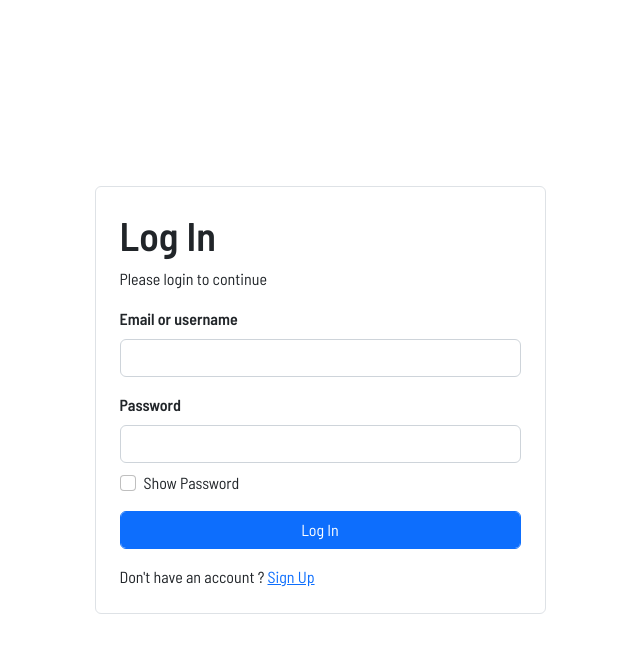
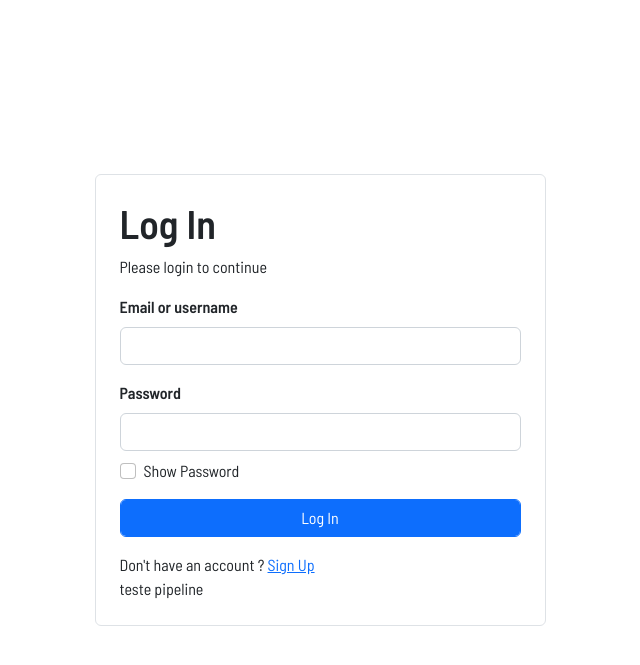
Before and after one commit to ldv-digital/certificate, a PHP site: page /login in a window 1280 px wide. Shown: the top 665 px of the page, without its empty margins (320-960 px from the left). Run offline with PHP 8.4, Linux system fonts and the light colour scheme; a stand-in replaces the project's code that opens the database connection.

Commit message:
teste pipeline

```diff
--- a/login/index.php
+++ b/login/index.php
@@ -134,7 +134,7 @@ if ($_SERVER["REQUEST_METHOD"] == "POST") {
               <input type="submit" class="btn btn-primary form-control" name="submit" value="Log In">
             </div>
             <p class="mb-0">Don't have an account ? <a href="../register">Sign Up</a></p>
-
+            teste pipeline
           </form>
           <!-- form ends here -->
         </div>
```
